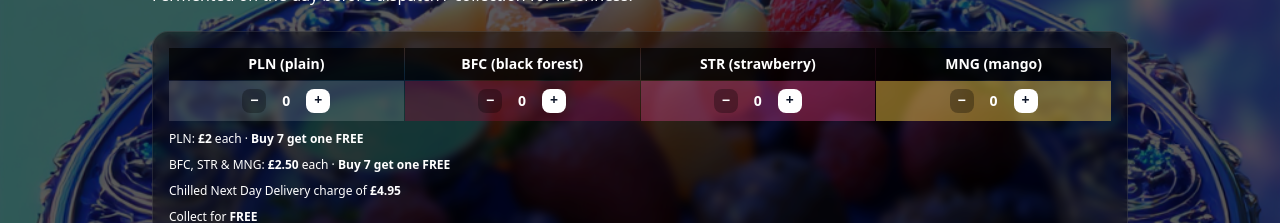
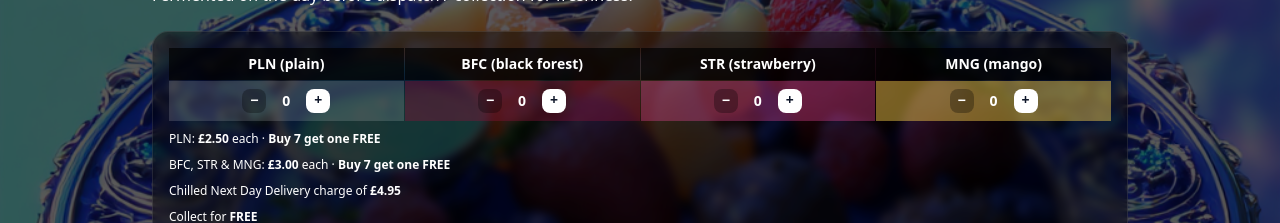
Before and after one commit to ZainAkuji/Yoghurt-of-Youth, a React (Vite) app: page / in a window 1280 px wide. Shown: the part 1520-1743 px from the top of the page. Built offline with nearby package versions, Linux system fonts and the light colour scheme.

Commit message:
Update App.tsx

```diff
--- a/src/App.tsx
+++ b/src/App.tsx
@@ -1016,7 +1016,7 @@ export default function App(){
                   <div className="mt-2 text-xs text-white space-y-1.5">
                     <p className="flex flex-wrap items-center gap-2">
                       <span>
-                        PLN: <strong>£2</strong> each ·{" "}
+                        PLN: <strong>£2.50</strong> each ·{" "}
                         <strong>Buy 7 get one FREE</strong>
                       </span>
                       {totalPlain > 0 ? (
@@ -1041,7 +1041,7 @@ export default function App(){
 
                     <p className="flex flex-wrap items-center gap-2">
                       <span>
-                        BFC, STR &amp; MNG: <strong>£2.50</strong> each ·{" "}
+                        BFC, STR &amp; MNG: <strong>£3.00</strong> each ·{" "}
                         <strong>Buy 7 get one FREE</strong>
                       </span>
                       {totalFlavoured > 0 ? (
@@ -1104,7 +1104,7 @@ export default function App(){
                   <h3 className="text-xl sm:text-2xl font-bold mb-2">Weekly Gut Punch</h3>
 
                   <div className="text-sm sm:text-base text-white max-w-4xl space-y-1.5">
-                    <p><strong>Subscribe and save.</strong> Receive <strong>7 bottle of yoghurts every week</strong>
+                    <p><strong>Subscribe and save.</strong> Receive <strong>7 bottle of yoghurts every week</strong>{" "}
                       at a <strong>discount</strong>,
                       fermented the day before dispatch for freshness.</p>
                     <p>Your first batch will be dispatched on the coming <strong>available Monday</strong>. Book by <strong>Saturday evening</strong> for the <strong>coming Monday</strong>.</p>
```
